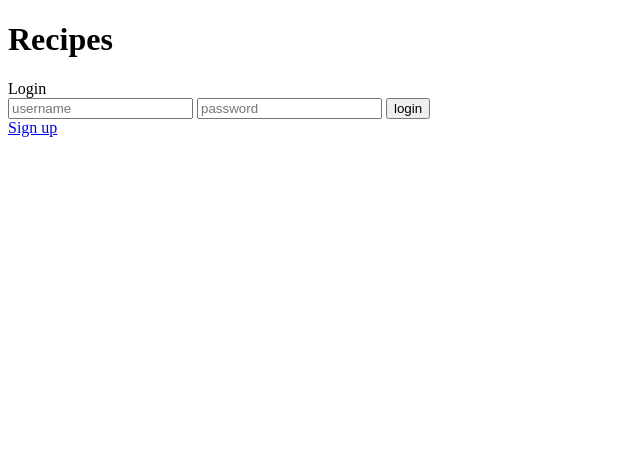
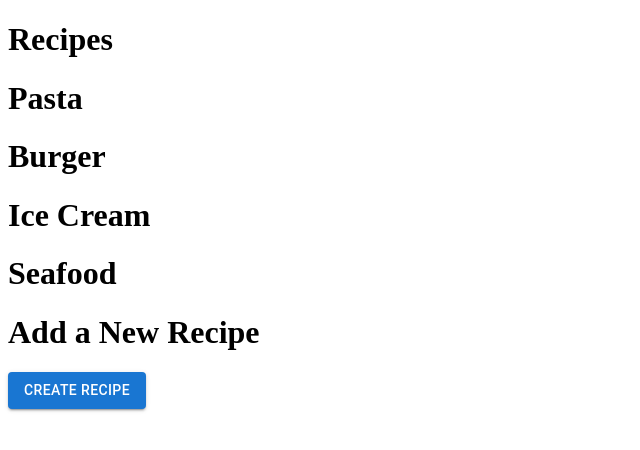
Before and after one commit to KABOT-Project/Scratch-Project, a React app: page /recipes in a window 1280 px wide. Shown: the top 450 px of the page, without its empty margins (0-640 px from the left). Built offline with nearby package versions, Linux system fonts and the light colour scheme.

Commit message:
recipes rendering

```diff
--- a/client/App.jsx
+++ b/client/App.jsx
@@ -6,7 +6,6 @@ import Login from './pages/Login.jsx';
 import Signup from './pages/Signup.jsx';
 import Homepage from './pages/Homepage.jsx';
 import Recipes from './pages/Recipes.jsx';
-import Add from './pages/Add.jsx';
 
 const App = () => {
   return (
@@ -17,7 +16,6 @@ const App = () => {
         <Route path="/signup" element={<Signup />} />
         <Route path="/homepage" element={<Homepage />} />
         <Route path="/recipes" element={<Recipes />} />
-        <Route path="/add" element={<Add />} />
       </Routes>
     </>
   );
--- /dev/null
+++ b/client/components/Recipe.jsx
@@ -0,0 +1,11 @@
+import React from 'react';
+
+
+const Recipe = ({name}) => {
+  return (
+    <h1>{name}</h1>
+
+  )
+}
+
+export default Recipe;
--- a/client/index.html
+++ b/client/index.html
@@ -8,12 +8,12 @@
 </head>
 <body>
     <div id="app"></div>
-    Login
+    <!-- Login
   <form method="POST" action='/login'>
     <input name="username" type="text" placeholder="username"></input>
     <input name="password" type="password" placeholder="password"></input>
     <input type='submit' value="login">
   </form>
-  <a href='./signup'>Sign up</a>
+  <a href='./signup'>Sign up</a> -->
 </body>
 </html>
--- a/client/pages/Add.jsx
+++ /dev/null
@@ -1,9 +0,0 @@
-import React from 'react';
-
-const Add = () => {
-  return (
-    <h1>Add</h1>
-  )
-}
-
-export default Add;
--- a/client/pages/Recipes.jsx
+++ b/client/pages/Recipes.jsx
@@ -1,9 +1,39 @@
-import React from 'react';
+import React, { useState, useEffect } from 'react';
+import Recipe from '../components/Recipe.jsx';
+import Box from '@mui/material/Box';
+import Button from '@mui/material/Button';
 
 const Recipes = () => {
+  // hook for rendering user recipes
+  const [recipes, getRecipes] = useState([]);
+
+  useEffect(() => {
+    let response = ['Pasta', 'Burger', 'Ice Cream', 'Seafood'];
+    getRecipes(response);
+  }, []);
+
   return (
-    <h1>Recipes</h1>
-  )
+    <Box>
+      <div>
+        <h1>Recipes</h1>
+          {recipes.map((recipe, index) => (
+            <Recipe key={index} name={recipe} />
+          ))}
+      </div>
+
+      <div>
+        <h1>Add a New Recipe</h1>
+
+        <Button variant="contained">Create Recipe</Button>
+
+
+
+      </div>
+    </Box>
+  );
 }
 
 export default Recipes;
+
+// Query the DB for users existing recipes - get this back in an array
+// map each recipe to a Recipe component, render each component on the page
```
Also changed, not shown: client/signup.html (deleted, +0 -14 lines).
